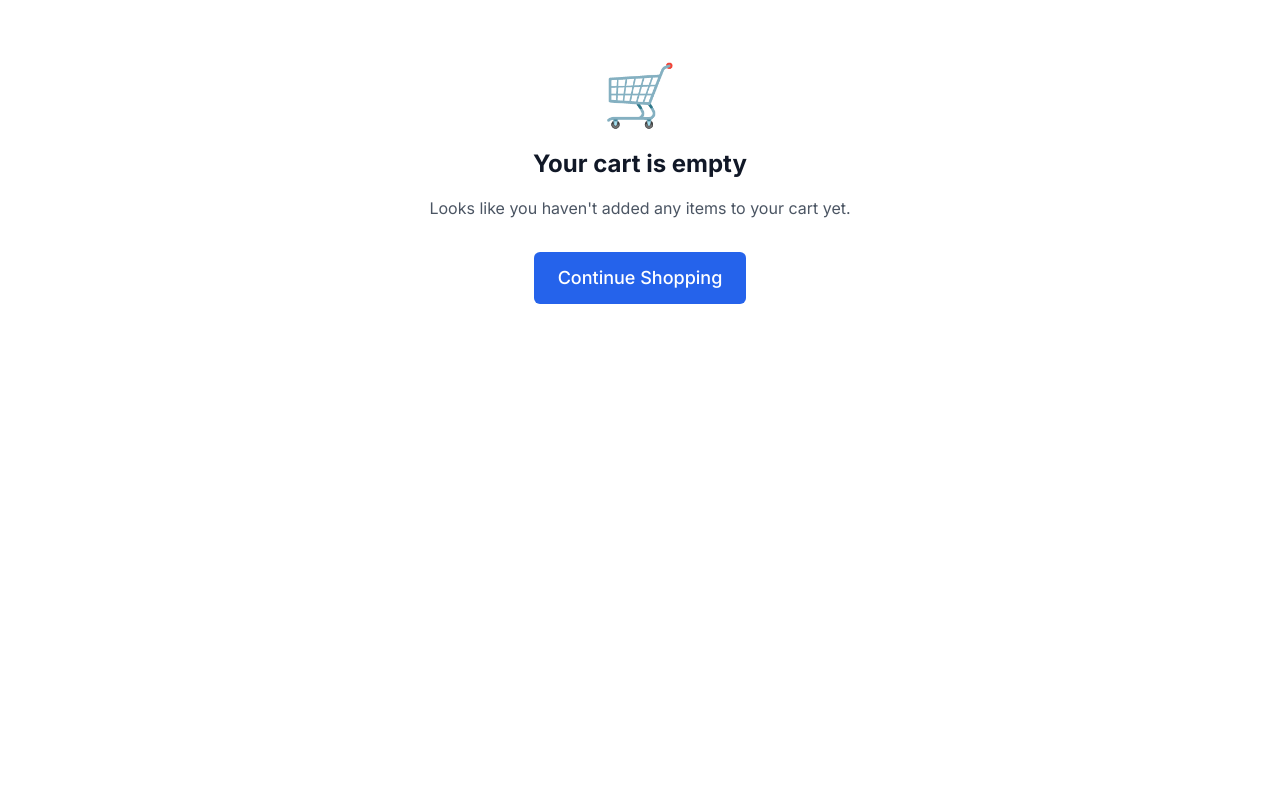
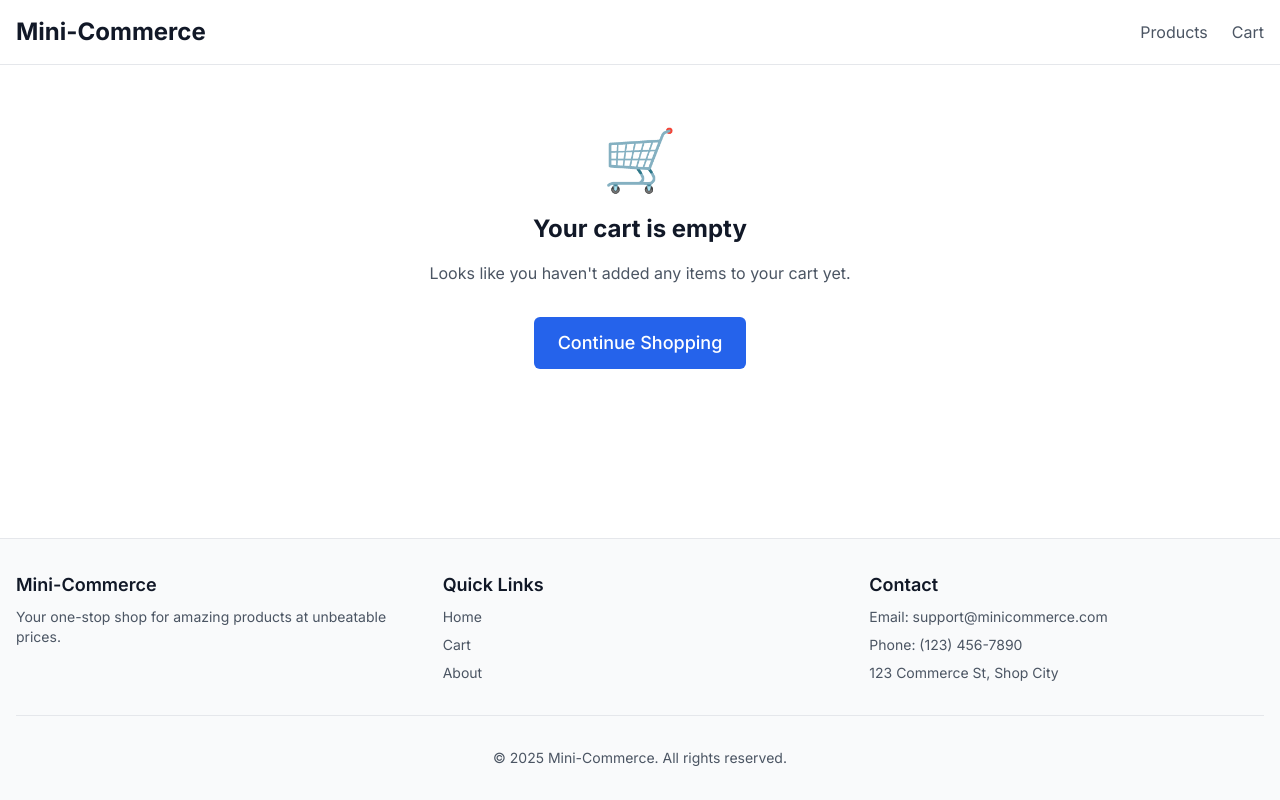
Before and after one commit to OlawaleP/stackbuld-e-commerce, a Next.js app: page /cart in a window 1280 px wide. Built offline with nearby package versions, Linux system fonts and the light colour scheme.

Commit message:
Fix: global layout

```diff
--- a/app/cart/page.tsx
+++ b/app/cart/page.tsx
@@ -1,10 +1,10 @@
-// app/cart/page.tsx
 'use client';
 
 import { useCartStore } from '@/lib/store/cart-store';
 import { Button } from '@/components/atoms/Button';
 import { Price } from '@/components/atoms/Price';
 import { QuantitySelector } from '@/components/molecules/QuantitySelector';
+import { MainLayout } from '@/components/templates/MainLayout';
 import Image from 'next/image';
 import Link from 'next/link';
 import { Trash2 } from 'lucide-react';
@@ -20,6 +20,7 @@ export default function CartPage() {
 
   if (items.length === 0) {
     return (
+      <MainLayout title="Shopping Cart" description="View and manage your shopping cart">
         <div className="container mx-auto px-4 py-16 text-center">
           <div className="mx-auto max-w-md">
             <div className="mb-6 text-6xl">🛒</div>
@@ -34,10 +35,12 @@ export default function CartPage() {
             </Link>
           </div>
         </div>
+      </MainLayout>
     );
   }
 
   return (
+    <MainLayout title="Shopping Cart" description="View and manage your shopping cart">
       <div className="container mx-auto px-4 py-8">
         <div className="mb-8">
           <h1 className="text-3xl font-bold text-gray-900">Shopping Cart</h1>
@@ -139,5 +142,6 @@ export default function CartPage() {
           </div>
         </div>
       </div>
+    </MainLayout>
   );
 }
```
Lines whose indentation alone changed are shown as unchanged.
